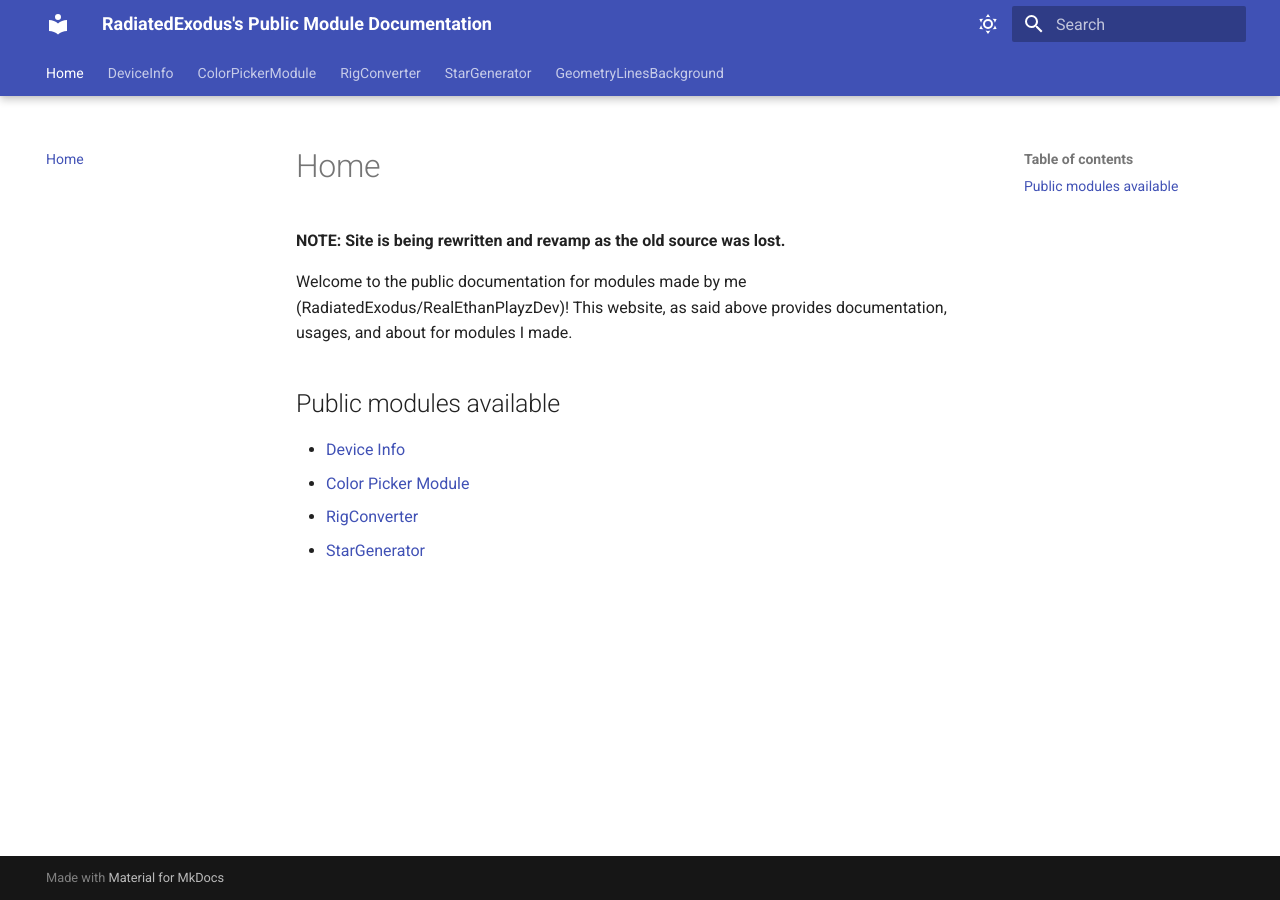
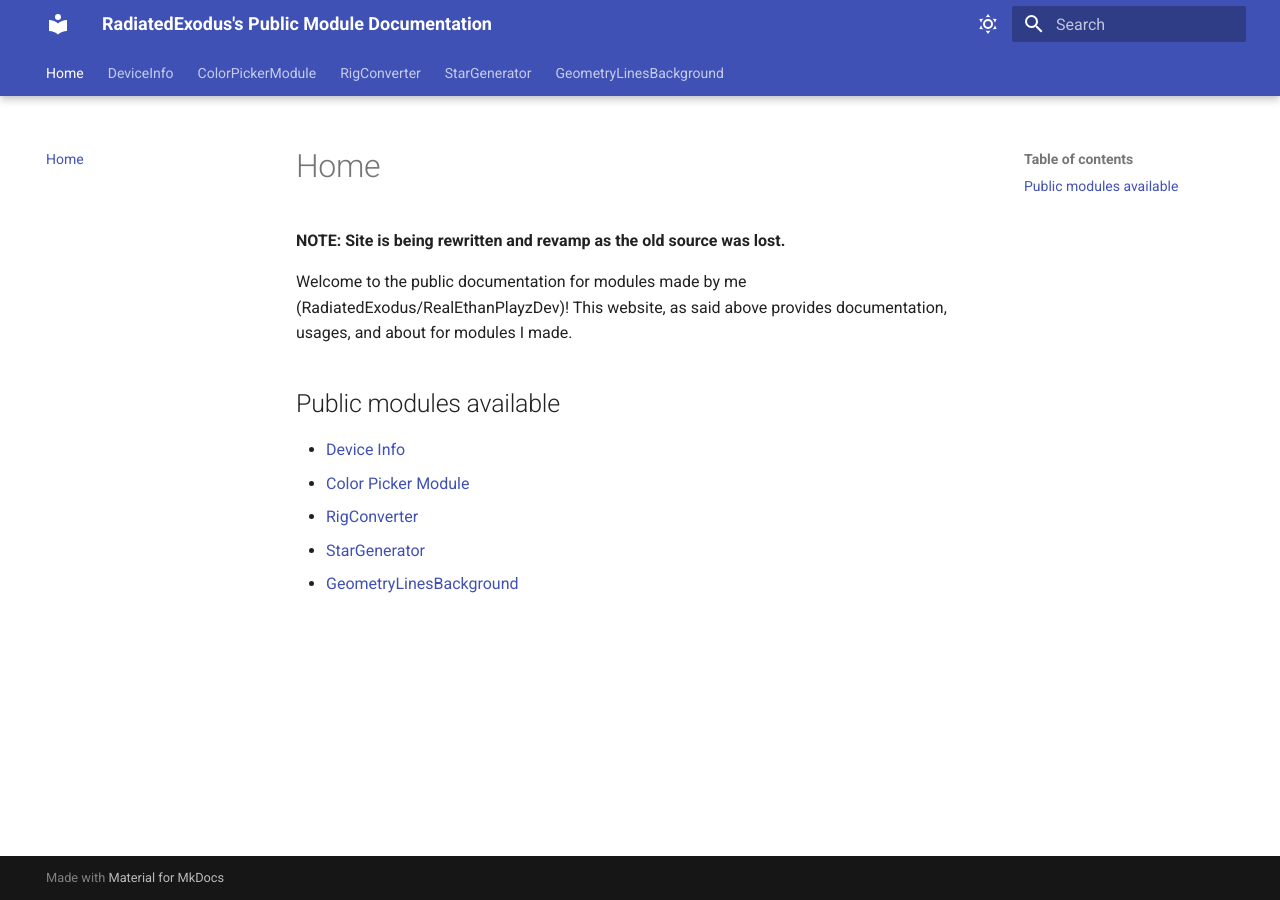
Before and after one commit to xvarmkorv2/xvarmkorv2.github.io, an MkDocs documentation site: the page built from docs/index.md, in a window 1280 px wide. Built offline with MkDocs 1.6.1 and Material for MkDocs 9.7.7, drawn with Linux system fonts in a browser that asks for light colours.

Commit message:
Add GeometryLinesBackground to index

```diff
--- a/docs/index.md
+++ b/docs/index.md
@@ -10,3 +10,4 @@ This website, as said above provides documentation, usages, and about for module
 - [Color Picker Module](./ColorPickerModule/About/)
 - [RigConverter](./RigConverter/About/)
 - [StarGenerator](./StarGenerator/About/)
+- [GeometryLinesBackground](./GeometryLinesBackground/About/)
```
